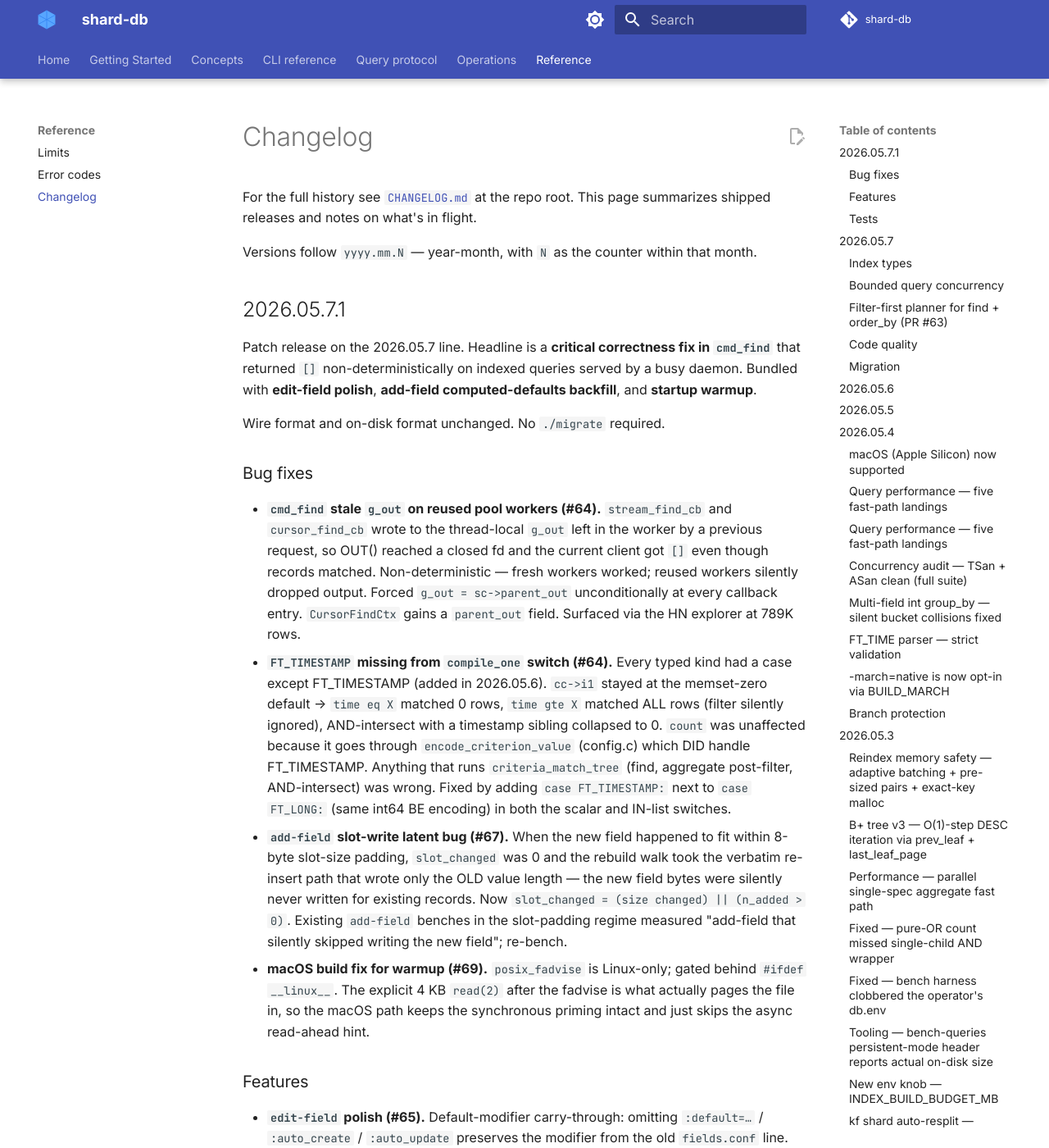
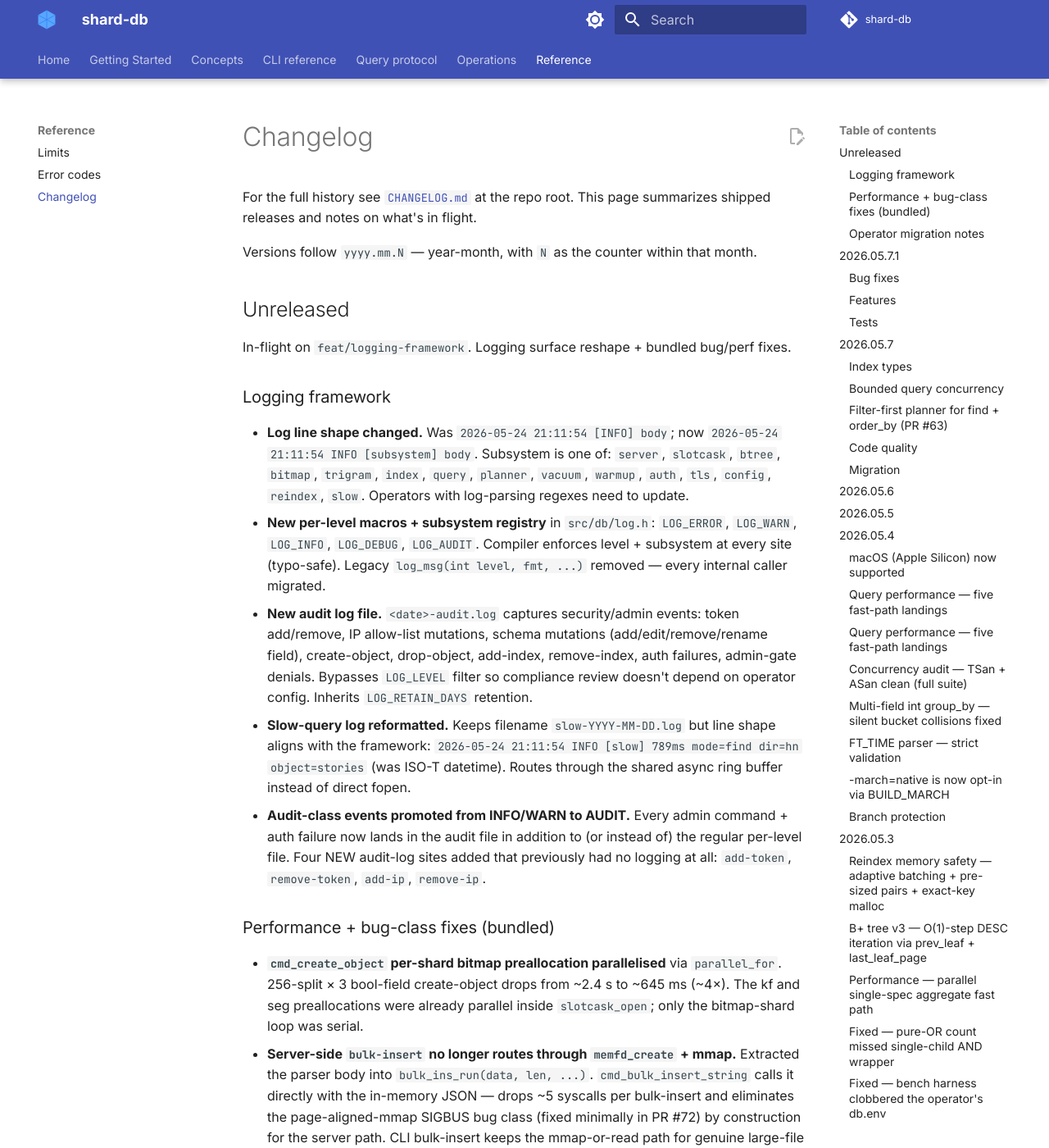
Before and after one commit to sayyiditow/shard-db, an MkDocs documentation site: the page built from docs/reference/changelog.md, in a window 1280 px wide and 1400 px high. Shown: the whole window at 82% size. Built offline with MkDocs 1.6.1 and Material for MkDocs 9.7.7, drawn with Linux system fonts in a browser that asks for light colours; comment, search, counter and statistics services are not loaded; some of the changed text lies outside the part shown.

Commit message:
docs(changelog): logging framework + bundled perf/bug-class fixes

```diff
--- a/docs/reference/changelog.md
+++ b/docs/reference/changelog.md
@@ -3,6 +3,28 @@
 For the full history see [`CHANGELOG.md`](https://github.com/sayyiditow/shard-db/blob/main/CHANGELOG.md) at the repo root. This page summarizes shipped releases and notes on what's in flight.
 
 Versions follow `yyyy.mm.N` — year-month, with `N` as the counter within that month.
+
+## Unreleased
+
+In-flight on `feat/logging-framework`. Logging surface reshape + bundled bug/perf fixes.
+
+### Logging framework
+
+- **Log line shape changed.** Was `2026-05-24 21:11:54 [INFO] body`; now `2026-05-24 21:11:54 INFO [subsystem] body`. Subsystem is one of: `server`, `slotcask`, `btree`, `bitmap`, `trigram`, `index`, `query`, `planner`, `vacuum`, `warmup`, `auth`, `tls`, `config`, `reindex`, `slow`. Operators with log-parsing regexes need to update.
+- **New per-level macros + subsystem registry** in `src/db/log.h`: `LOG_ERROR`, `LOG_WARN`, `LOG_INFO`, `LOG_DEBUG`, `LOG_AUDIT`. Compiler enforces level + subsystem at every site (typo-safe). Legacy `log_msg(int level, fmt, ...)` removed — every internal caller migrated.
+- **New audit log file.** `<date>-audit.log` captures security/admin events: token add/remove, IP allow-list mutations, schema mutations (add/edit/remove/rename field), create-object, drop-object, add-index, remove-index, auth failures, admin-gate denials. Bypasses `LOG_LEVEL` filter so compliance review doesn't depend on operator config. Inherits `LOG_RETAIN_DAYS` retention.
+- **Slow-query log reformatted.** Keeps filename `slow-YYYY-MM-DD.log` but line shape aligns with the framework: `2026-05-24 21:11:54 INFO [slow] 789ms mode=find dir=hn object=stories` (was ISO-T datetime). Routes through the shared async ring buffer instead of direct fopen.
+- **Audit-class events promoted from INFO/WARN to AUDIT.** Every admin command + auth failure now lands in the audit file in addition to (or instead of) the regular per-level file. Four NEW audit-log sites added that previously had no logging at all: `add-token`, `remove-token`, `add-ip`, `remove-ip`.
+
+### Performance + bug-class fixes (bundled)
+
+- **`cmd_create_object` per-shard bitmap preallocation parallelised** via `parallel_for`. 256-split × 3 bool-field create-object drops from ~2.4 s to ~645 ms (~4×). The kf and seg preallocations were already parallel inside `slotcask_open`; only the bitmap-shard loop was serial.
+- **Server-side `bulk-insert` no longer routes through `memfd_create` + mmap.** Extracted the parser body into `bulk_ins_run(data, len, ...)`. `cmd_bulk_insert_string` calls it directly with the in-memory JSON — drops ~5 syscalls per bulk-insert and eliminates the page-aligned-mmap SIGBUS bug class (fixed minimally in PR #72) by construction for the server path. CLI bulk-insert keeps the mmap-or-read path for genuine large-file loads.
+
+### Operator migration notes
+
+- Log-parsing scripts that match `\[ERROR\]` etc. need to switch to `^[\d-]+ [\d:]+ ERROR \[`.
+- New `<date>-audit.log` file in `LOG_DIR`. Add to log shipping if you forward shard-db logs externally.
 
 ## 2026.05.7.1
 
```
